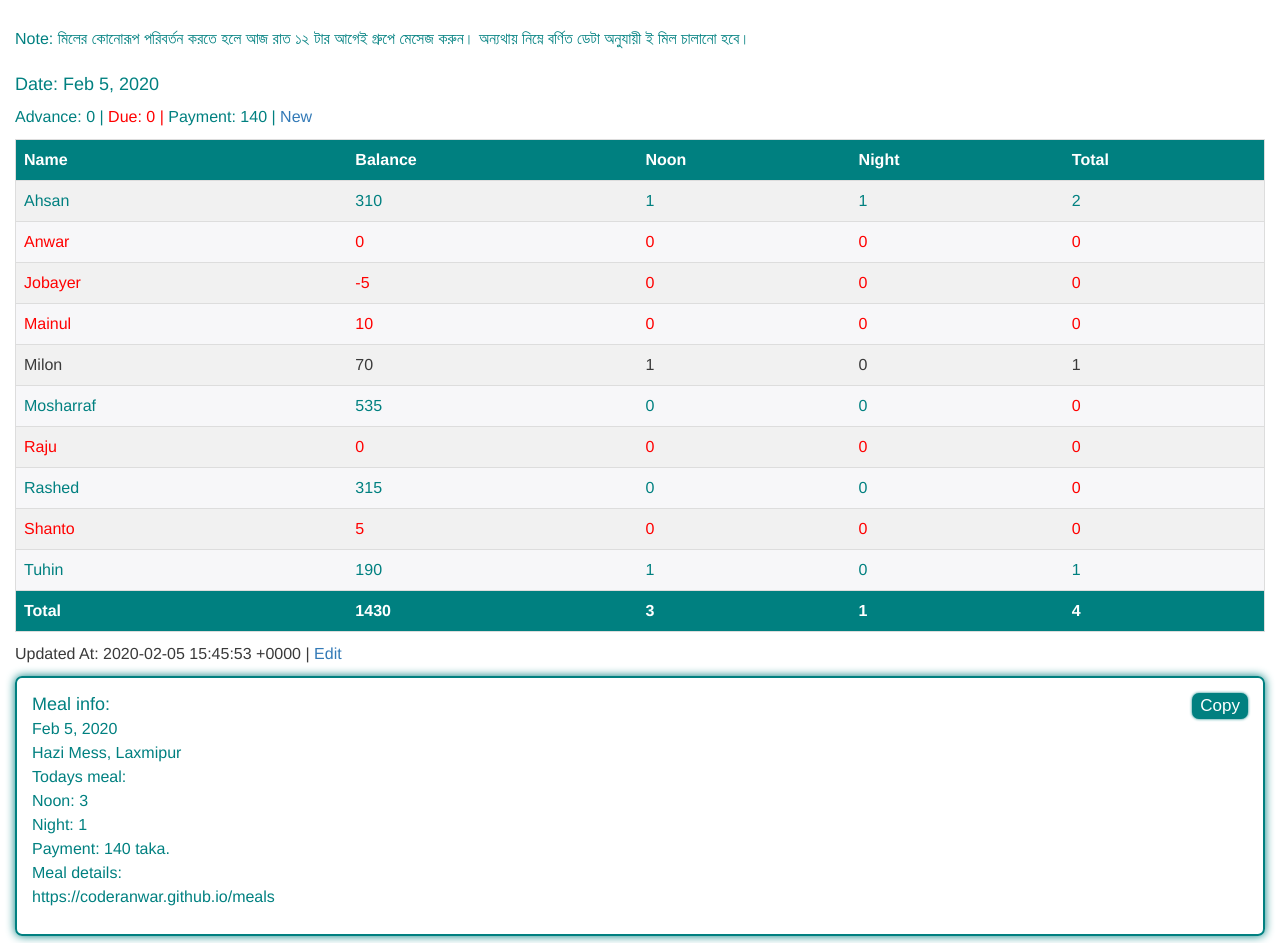
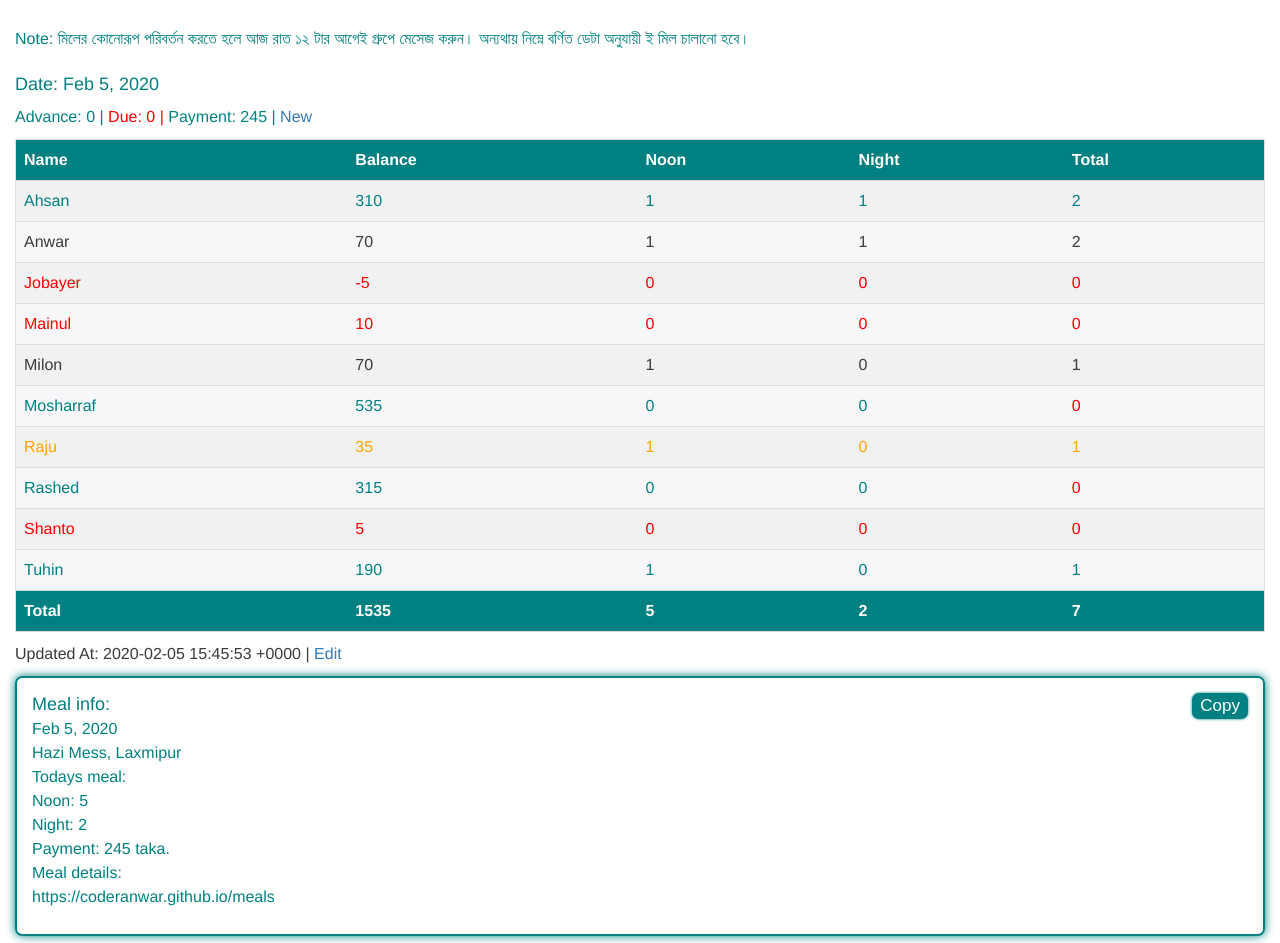
Before and after one commit to coderanwar/meals, a Jekyll site: the page built from index.html, in a window 1280 px wide and 1400 px high. Shown: the part 197-1140 px from the top of the window. Built offline with Jekyll 4.4.1, drawn with Linux system fonts in a browser that asks for light colours.

Commit message:
Update meals.yml

```diff
--- a/_data/meals.yml
+++ b/_data/meals.yml
@@ -9,9 +9,9 @@
       Noon: 1
       Night: 1
     - Name: "Anwar"
-      Balance: 0
-      Noon: 0
-      Night: 0
+      Balance: 70
+      Noon: 1
+      Night: 1
     - Name: "Jobayer"
       Balance: -5
       Noon: 0
@@ -29,8 +29,8 @@
       Noon: 0
       Night: 0
     - Name: "Raju"
-      Balance: 0
-      Noon: 0
+      Balance: 35
+      Noon: 1
       Night: 0
     - Name: "Rashed"
       Balance: 315
```
